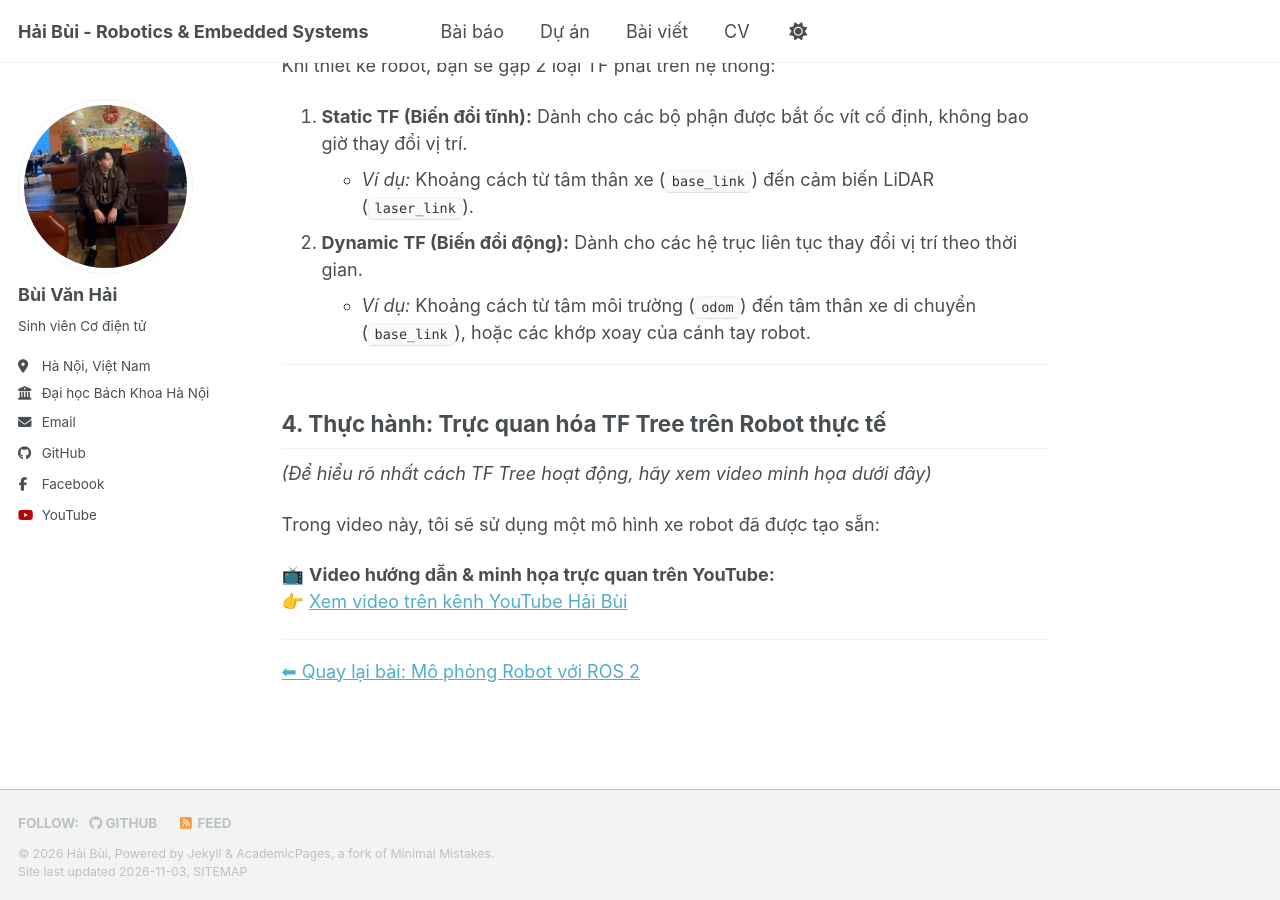
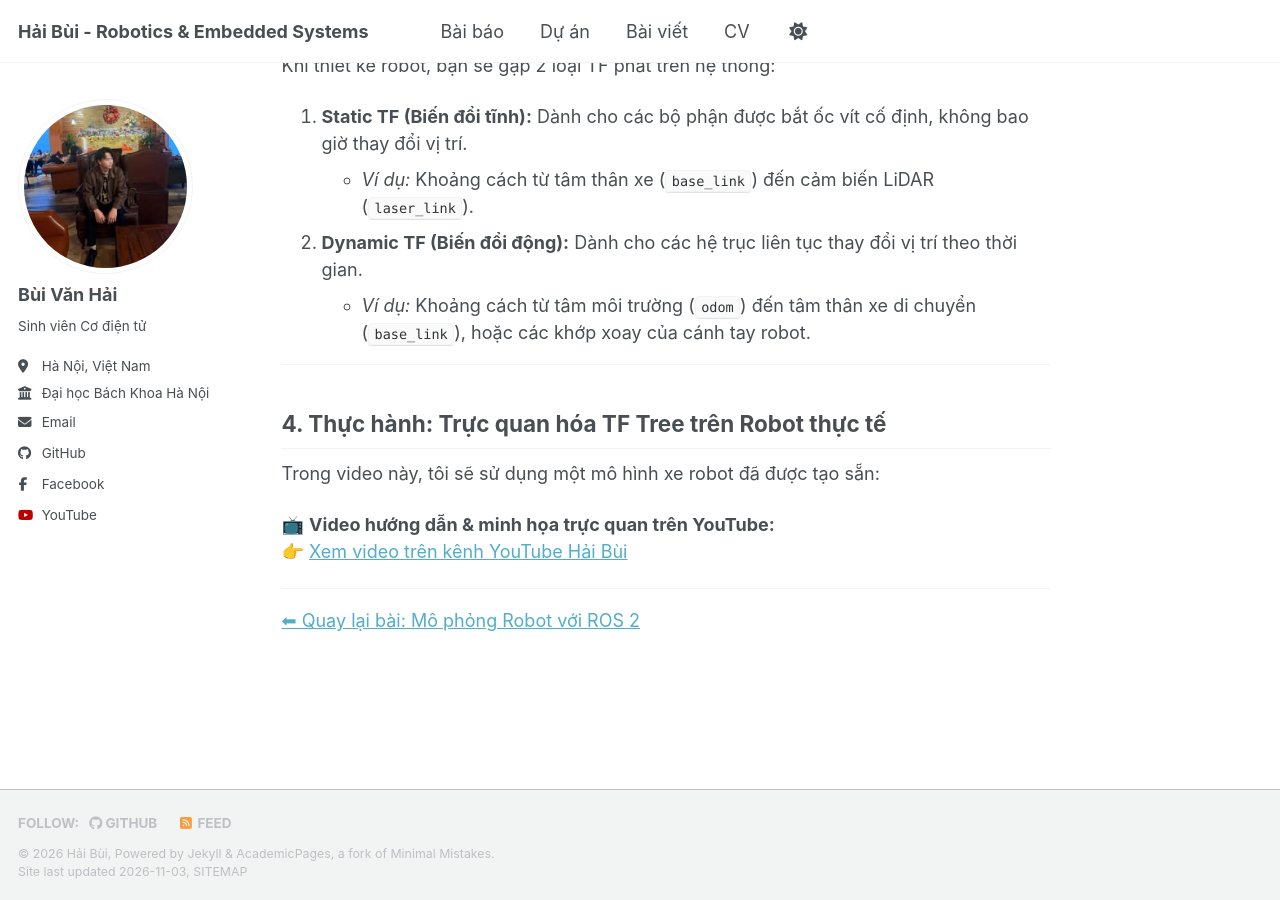
Before and after one commit to haibui-robotics/haibui-robotics.github.io, a Jekyll site: the page built from _pages/ros2-tutorial-15.md, in a window 1280 px wide and 900 px high, scrolled down 1325 px. Built offline with Jekyll 4.4.1, drawn with Linux system fonts in a browser that asks for light colours; a script bundle is joined from its source files by our own code; a style sheet for code colours, icons or effects is not loaded.

Commit message:
Update ros2-tutorial-15.md

```diff
--- a/_pages/ros2-tutorial-15.md
+++ b/_pages/ros2-tutorial-15.md
@@ -52,12 +52,10 @@ Khi thiết kế robot, bạn sẽ gặp 2 loại TF phát trên hệ thống:
 
 ## 4. Thực hành: Trực quan hóa TF Tree trên Robot thực tế
 
-*(Để hiểu rõ nhất cách TF Tree hoạt động, hãy xem video minh họa dưới đây)*
-
 Trong video này, tôi sẽ sử dụng một mô hình xe robot đã được tạo sẵn:
 
 📺 **Video hướng dẫn & minh họa trực quan trên YouTube:**
-👉 [Xem video trên kênh YouTube Hải Bùi](https://www.youtube.com/@HaiBui-tl7gq)
+👉 [Xem video trên kênh YouTube Hải Bùi](https://youtu.be/2FniZUf9R8s)
 
 ---
 
```
